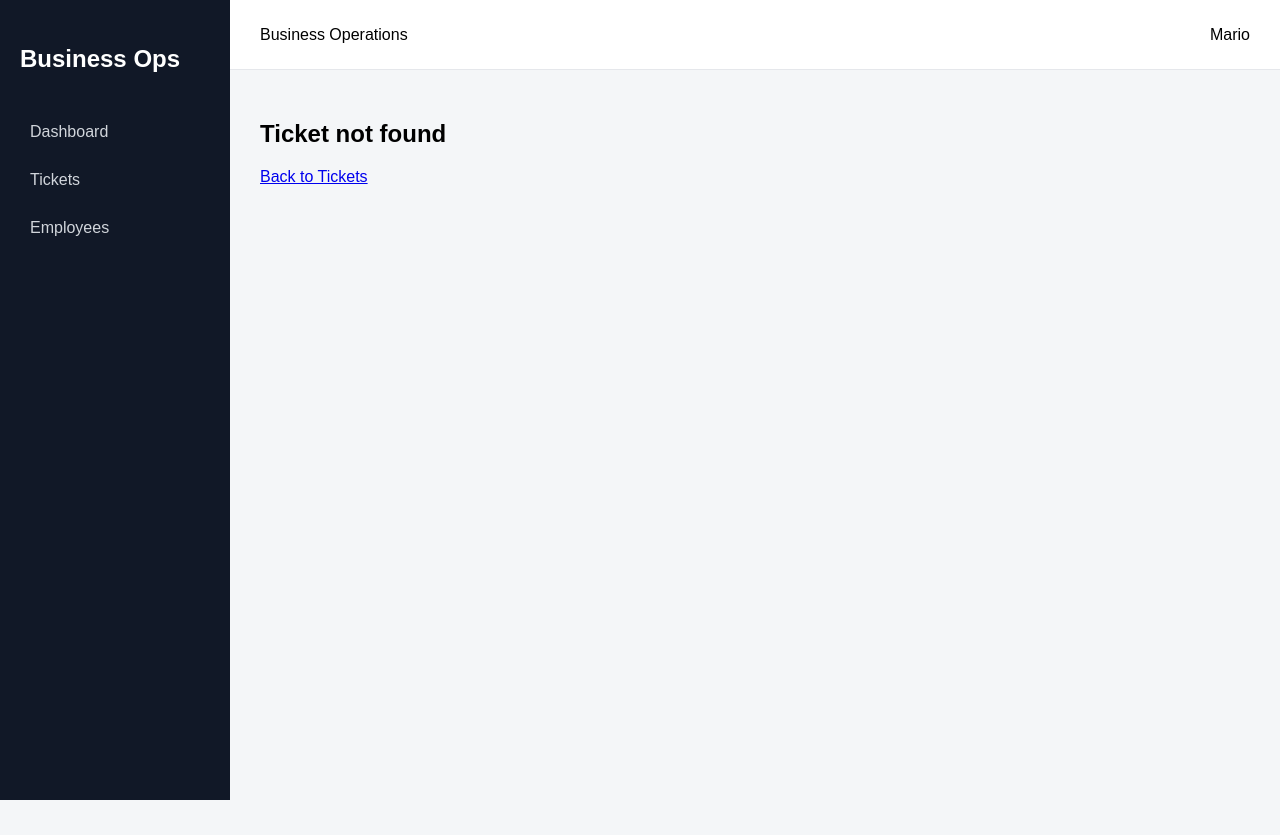
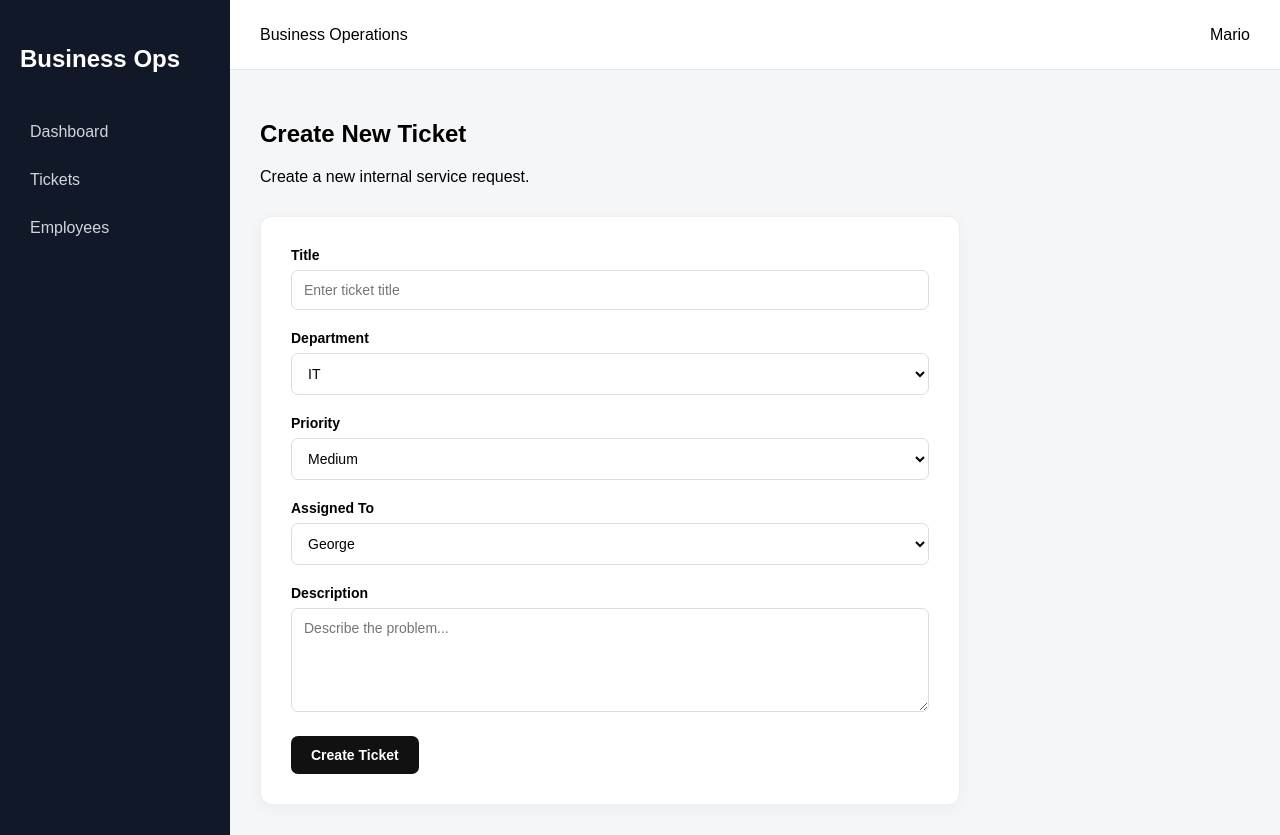
Before and after one commit to mariosfok/Business-Operations-, a React app in the folder frontend/: page /tickets/new in a window 1280 px wide. Before the commit this address had no page. Before the commit the page ends 800 px from the top, so only its background shows below. Built offline with nearby package versions, Linux system fonts and the light colour scheme; the HTML template or start-up script is replaced by a standard one.

Commit message:
style: improve ticket management UI

```diff
--- a/frontend/src/App.jsx
+++ b/frontend/src/App.jsx
@@ -5,6 +5,7 @@ import Dashboard from "./pages/Dashboard";
 import Tickets from "./pages/Tickets";
 import Employees from "./pages/Employees";
 import Layout from "./components/Layout";
+import CreateTicket from "./pages/CreateTicket";
 
 function App() {
     return (
@@ -21,6 +22,7 @@ function App() {
                     <Route path="/tickets" element={<Tickets />} />
                     <Route path="/employees" element={<Employees />} />
                     <Route path="/tickets/:id" element={<TicketDetails />} />
+                    <Route path="/tickets/new" element={<CreateTicket />} />
 
                 </Route>
 
--- a/frontend/src/index.css
+++ b/frontend/src/index.css
@@ -213,3 +213,263 @@ body {
     background: white;
     min-width: 150px;
 }
+
+/* =========================
+   TICKETS
+========================= */
+
+.tickets-list {
+    margin-top: 25px;
+    display: flex;
+    flex-direction: column;
+    gap: 12px;
+}
+
+.ticket-filters {
+    display: flex;
+    gap: 12px;
+    margin-top: 25px;
+    margin-bottom: 20px;
+}
+
+.ticket-filters input,
+.ticket-filters select {
+    padding: 11px 14px;
+    border: 1px solid #ddd;
+    border-radius: 7px;
+    font-size: 14px;
+    background: white;
+}
+
+.ticket-filters input {
+    width: 320px;
+}
+
+.ticket-filters input:focus,
+.ticket-filters select:focus {
+    outline: none;
+    border-color: #555;
+}
+
+/* Create Ticket Button */
+
+.create-ticket-button {
+    display: inline-block;
+    margin-top: 10px;
+    padding: 11px 18px;
+
+    background: #111;
+    color: white;
+
+    text-decoration: none;
+    border-radius: 7px;
+
+    font-size: 14px;
+    font-weight: 600;
+
+    transition: 0.2s;
+}
+
+.create-ticket-button:hover {
+    background: #333;
+}
+
+/* Ticket Row */
+
+.ticket-row {
+    display: grid;
+    grid-template-columns: 2fr 1fr 1fr 1fr;
+    align-items: center;
+
+    padding: 20px;
+
+    background: white;
+    border: 1px solid #eee;
+    border-radius: 10px;
+
+    text-decoration: none;
+    color: inherit;
+
+    transition: 0.2s;
+}
+
+.ticket-row:hover {
+    transform: translateY(-2px);
+    border-color: #ddd;
+    box-shadow: 0 6px 18px rgba(0, 0, 0, 0.06);
+}
+
+.ticket-row h3 {
+    margin: 0 0 7px;
+    font-size: 16px;
+}
+
+.ticket-row p {
+    margin: 0;
+    color: #777;
+    font-size: 13px;
+}
+
+.ticket-row span {
+    font-size: 13px;
+    font-weight: 600;
+}
+
+
+/* =========================
+   TICKET DETAILS
+========================= */
+
+.ticket-details {
+    max-width: 900px;
+}
+
+.back-link {
+    display: inline-block;
+    margin-bottom: 20px;
+
+    color: #666;
+    text-decoration: none;
+
+    font-size: 14px;
+}
+
+.back-link:hover {
+    color: #111;
+}
+
+.ticket-details h1 {
+    margin-bottom: 5px;
+}
+
+.ticket-details > p {
+    color: #777;
+    margin-bottom: 30px;
+}
+
+.ticket-info {
+    display: grid;
+    grid-template-columns: repeat(2, 1fr);
+    gap: 16px;
+}
+
+.ticket-info > div {
+    background: white;
+
+    padding: 20px;
+
+    border: 1px solid #eee;
+    border-radius: 10px;
+
+    box-shadow: 0 3px 12px rgba(0, 0, 0, 0.04);
+}
+
+.ticket-info strong {
+    display: block;
+    margin-bottom: 8px;
+    font-size: 13px;
+    color: #666;
+}
+
+.ticket-info p {
+    margin: 0;
+    font-size: 15px;
+}
+
+.ticket-info select {
+    width: 100%;
+
+    padding: 9px 10px;
+
+    border: 1px solid #ddd;
+    border-radius: 6px;
+
+    background: white;
+    font-size: 14px;
+}
+
+.ticket-info select:focus {
+    outline: none;
+    border-color: #555;
+}
+
+
+/* =========================
+   CREATE TICKET FORM
+========================= */
+
+form {
+    max-width: 700px;
+    margin-top: 30px;
+
+    background: white;
+
+    padding: 30px;
+
+    border: 1px solid #eee;
+    border-radius: 12px;
+
+    box-shadow: 0 4px 16px rgba(0, 0, 0, 0.04);
+}
+
+form > div {
+    margin-bottom: 20px;
+}
+
+form label {
+    display: block;
+
+    margin-bottom: 7px;
+
+    font-size: 14px;
+    font-weight: 600;
+}
+
+form input,
+form select,
+form textarea {
+    width: 100%;
+    box-sizing: border-box;
+
+    padding: 11px 12px;
+
+    border: 1px solid #ddd;
+    border-radius: 7px;
+
+    font-size: 14px;
+    font-family: inherit;
+
+    background: white;
+}
+
+form textarea {
+    resize: vertical;
+}
+
+form input:focus,
+form select:focus,
+form textarea:focus {
+    outline: none;
+    border-color: #555;
+}
+
+form button {
+    padding: 11px 20px;
+
+    border: none;
+    border-radius: 7px;
+
+    background: #111;
+    color: white;
+
+    font-size: 14px;
+    font-weight: 600;
+
+    cursor: pointer;
+
+    transition: 0.2s;
+}
+
+form button:hover {
+    background: #333;
+}
--- /dev/null
+++ b/frontend/src/pages/CreateTicket.jsx
@@ -0,0 +1,123 @@
+import { useState } from "react";
+import { useNavigate } from "react-router-dom";
+
+function CreateTicket() {
+
+    const navigate = useNavigate();
+
+    const [title, setTitle] = useState("");
+    const [department, setDepartment] = useState("IT");
+    const [priority, setPriority] = useState("MEDIUM");
+    const [assignedTo, setAssignedTo] = useState("George");
+    const [description, setDescription] = useState("");
+
+    const handleSubmit = (event) => {
+
+        event.preventDefault();
+
+        const newTicket = {
+            title,
+            department,
+            priority,
+            assignedTo,
+            description,
+            status: "OPEN"
+        };
+
+        console.log("New ticket:", newTicket);
+
+        navigate("/tickets");
+    };
+
+    return (
+        <div>
+
+            <h1>Create New Ticket</h1>
+
+            <p>Create a new internal service request.</p>
+
+            <form onSubmit={handleSubmit}>
+
+                <div>
+                    <label>Title</label>
+
+                    <input
+                        type="text"
+                        value={title}
+                        onChange={(event) =>
+                            setTitle(event.target.value)
+                        }
+                        placeholder="Enter ticket title"
+                        required
+                    />
+                </div>
+
+                <div>
+                    <label>Department</label>
+
+                    <select
+                        value={department}
+                        onChange={(event) =>
+                            setDepartment(event.target.value)
+                        }
+                    >
+                        <option value="IT">IT</option>
+                        <option value="Finance">Finance</option>
+                        <option value="HR">HR</option>
+                    </select>
+                </div>
+
+                <div>
+                    <label>Priority</label>
+
+                    <select
+                        value={priority}
+                        onChange={(event) =>
+                            setPriority(event.target.value)
+                        }
+                    >
+                        <option value="LOW">Low</option>
+                        <option value="MEDIUM">Medium</option>
+                        <option value="HIGH">High</option>
+                    </select>
+                </div>
+
+                <div>
+                    <label>Assigned To</label>
+
+                    <select
+                        value={assignedTo}
+                        onChange={(event) =>
+                            setAssignedTo(event.target.value)
+                        }
+                    >
+                        <option value="George">George</option>
+                        <option value="Maria">Maria</option>
+                        <option value="Alex">Alex</option>
+                    </select>
+                </div>
+
+                <div>
+                    <label>Description</label>
+
+                    <textarea
+                        value={description}
+                        onChange={(event) =>
+                            setDescription(event.target.value)
+                        }
+                        placeholder="Describe the problem..."
+                        rows="5"
+                    />
+                </div>
+
+                <button type="submit">
+                    Create Ticket
+                </button>
+
+            </form>
+
+        </div>
+    );
+}
+
+export default CreateTicket;
--- a/frontend/src/pages/Tickets.jsx
+++ b/frontend/src/pages/Tickets.jsx
@@ -25,6 +25,12 @@ function Tickets() {
             <h1>Tickets</h1>
 
             <p>Manage and monitor internal service requests.</p>
+            <Link
+                to="/tickets/new"
+                className="create-ticket-button"
+            >
+              + Create Ticket
+            </Link>
 
             <div className="ticket-filters">
 
```
